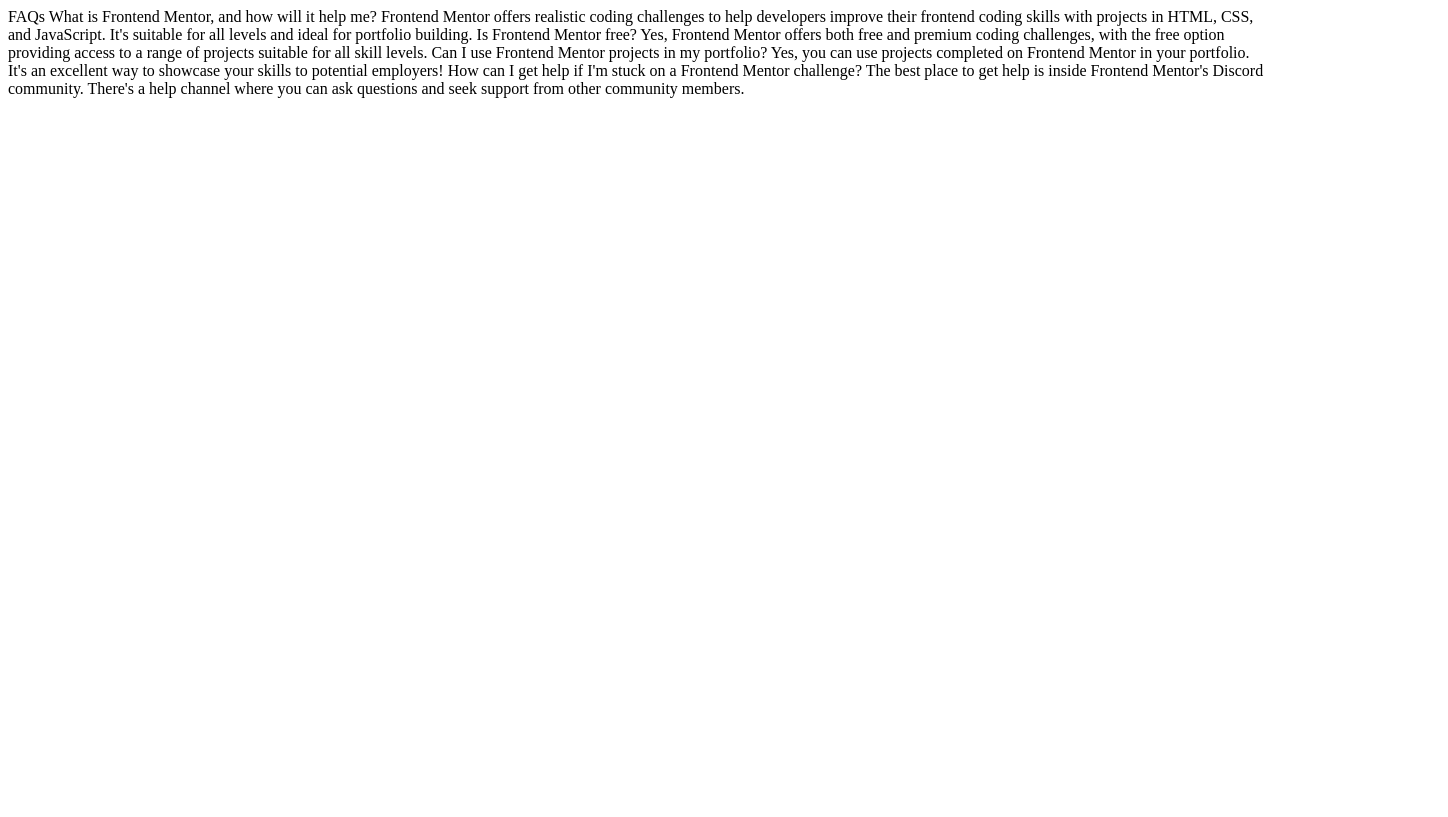
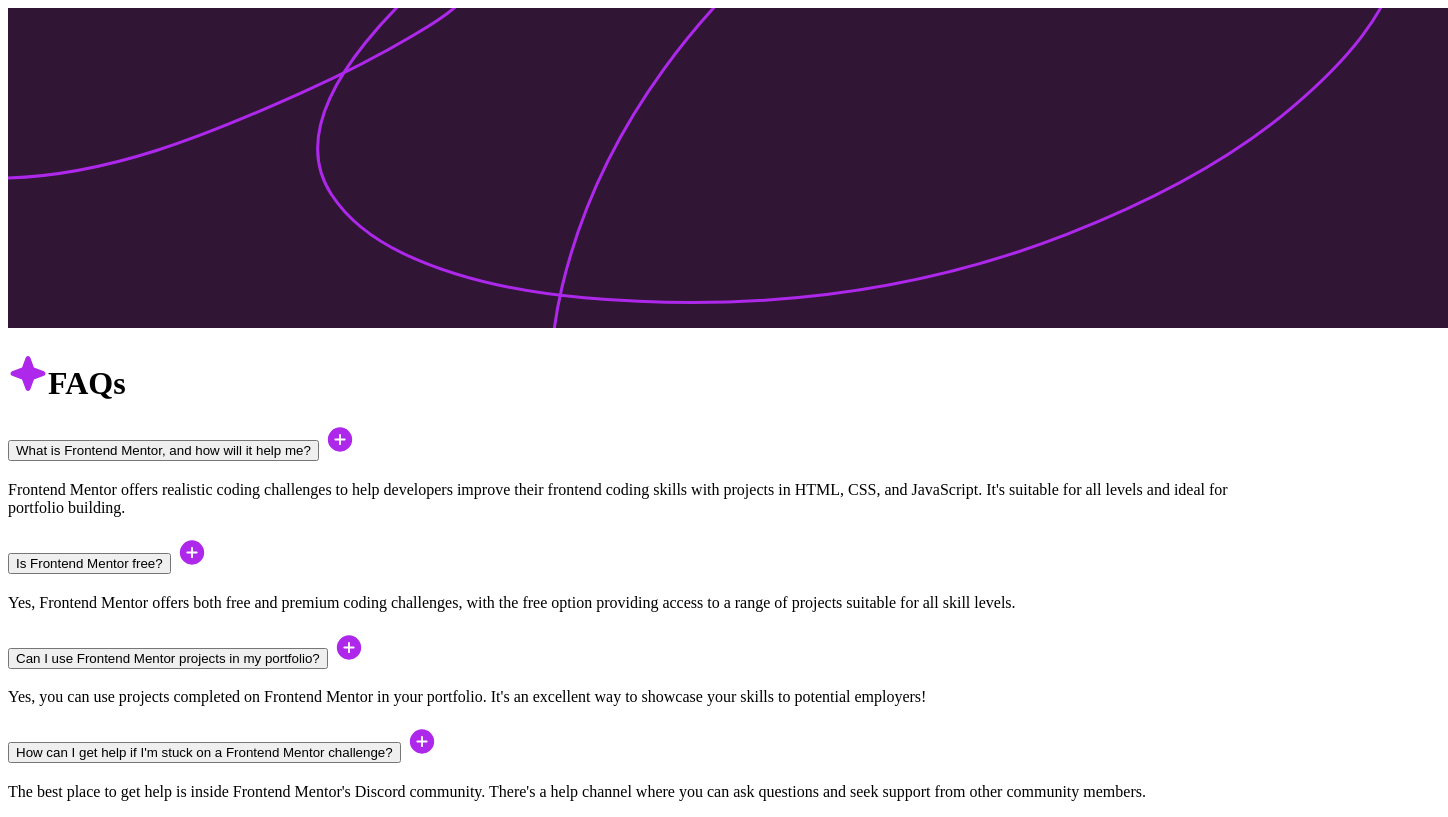
Before and after one commit to data-dev05/faq-accordion, a plain HTML site: page index.html in a window 1280 px wide. Shown: the whole page, 1448 px wide, since content can reach past the window. Drawn offline with Linux system fonts and the light colour scheme.

Commit message:
Add basic HTML structure for accordion

```diff
--- a/index.html
+++ b/index.html
@@ -9,28 +9,73 @@
   <title>FAQ accordion</title>
 </head>
 <body>
+  <main>
+    <picture>
+      <source media="(min-width:769px)" srcset="./assets/images/background-pattern-desktop.svg">
+      <source media="(max-width:768px)" srcset="./assets/images/background-pattern-mobile.svg">
+      <img class="child" src="./assets/images/background-pattern-desktop.svg" alt="background pattern">
+    </picture>
+    <h1><img src="./assets/images/icon-star.svg" alt="icon star">FAQs</h1>
 
-  FAQs
-
+    <section>
+      <h2>
+        <button type="button">
           What is Frontend Mentor, and how will it help me?
-
+        </button>
+        <img src="./assets/images/icon-plus.svg" alt="icon-plus">
+      </h2>
+      <div>
+        <p>
           Frontend Mentor offers realistic coding challenges to help developers improve their
           frontend coding skills with projects in HTML, CSS, and JavaScript. It's suitable for
           all levels and ideal for portfolio building.
+        </p>
+      </div>
+    </section>
 
+    <section>
+      <h2>
+        <button type="button">
           Is Frontend Mentor free?
+        </button>
+        <img src="./assets/images/icon-plus.svg" alt="icon plus">
+      </h2>
+      <div>
+        <p>
+          Yes, Frontend Mentor offers both free and premium coding challenges, with the free option providing access to a range of projects suitable for all skill levels.
+        </p>
+      </div>
+    </section>
 
-  Yes, Frontend Mentor offers both free and premium coding challenges, with the free
-  option providing access to a range of projects suitable for all skill levels.
-
+    <section>
+      <h2>
+        <button type="button">
           Can I use Frontend Mentor projects in my portfolio?
-
+        </button>
+        <img src="./assets/images/icon-plus.svg" alt="icon plus">
+      </h2>
+      <div>
+        <p>
           Yes, you can use projects completed on Frontend Mentor in your portfolio. It's an excellent
           way to showcase your skills to potential employers!
+        </p>
+      </div>
+    </section>
 
+    <section>
+      <h2>
+        <button type="button">
           How can I get help if I'm stuck on a Frontend Mentor challenge?
-
+        </button>
+        <img src="./assets/images/icon-plus.svg" alt="icon plus">
+      </h2>
+      <div>
+        <p>
           The best place to get help is inside Frontend Mentor's Discord community. There's a help
           channel where you can ask questions and seek support from other community members.
+        </p>
+      </div>
+    </section>
+  </main>
 </body>
 </html>
```
Lines whose indentation alone changed are shown as unchanged.
